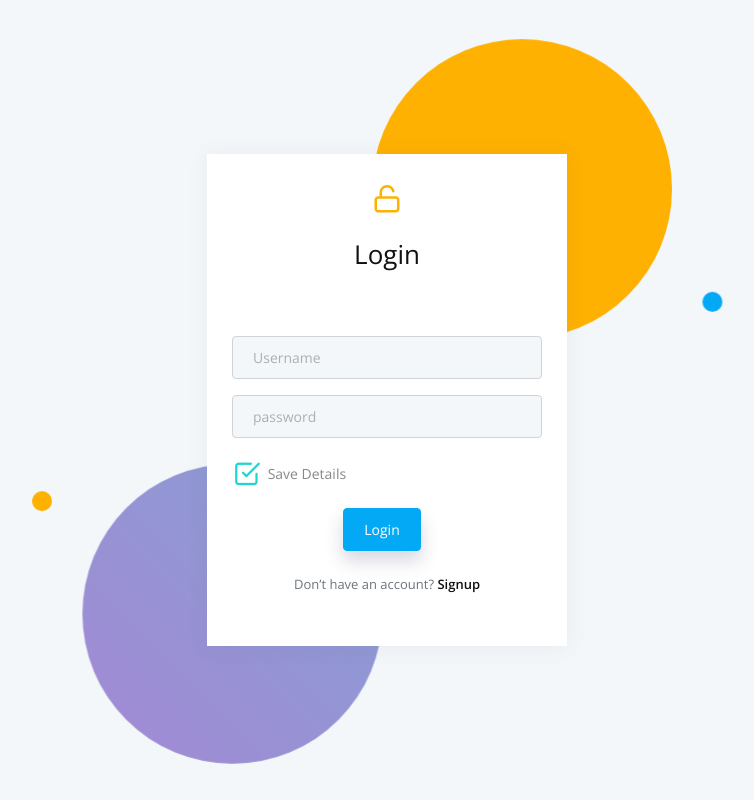
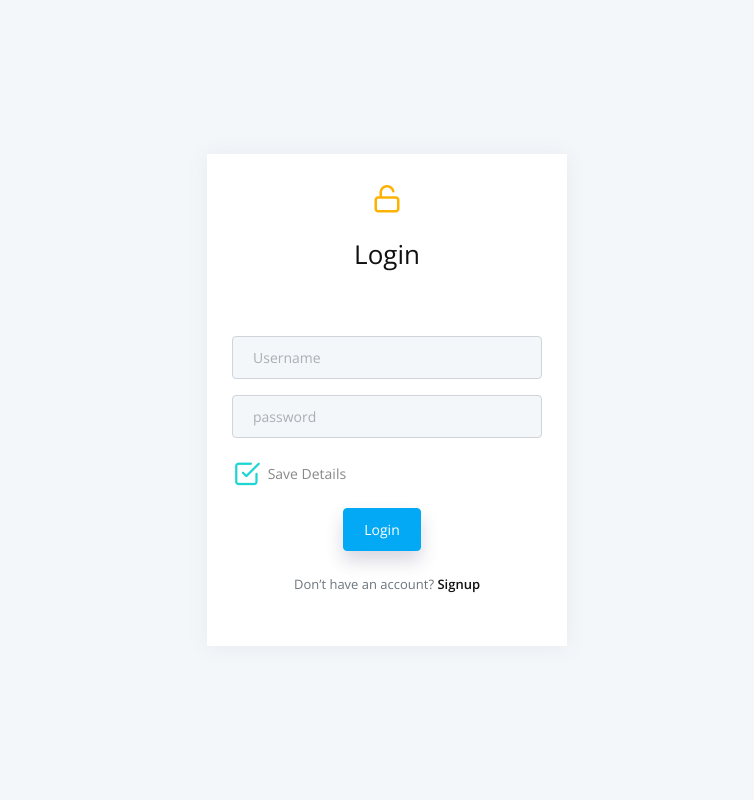
Before and after one commit to ryuga/Tortoise-Dash, a Flask app: page / in a window 1280 px wide. Shown: the whole page, without its empty margins (253-1007 px from the left). Run offline with Flask 2, Linux system fonts and the light colour scheme; some libraries are stand-ins or nearby versions.

Commit message:
disable animations

```diff
--- a/templates/accounts/login.html
+++ b/templates/accounts/login.html
@@ -6,12 +6,12 @@
 
     <div class="auth-wrapper">
         <div class="auth-content">
-            <div class="auth-bg">
-                <span class="r"></span>
-                <span class="r s"></span>
-                <span class="r s"></span>
-                <span class="r"></span>
-            </div>
+{#            <div class="auth-bg">#}
+{#                <span class="r"></span>#}
+{#                <span class="r s"></span>#}
+{#                <span class="r s"></span>#}
+{#                <span class="r"></span>#}
+{#            </div>#}
             <div class="card">
                 <div class="card-body text-center">
                     <div class="mb-4">
```
Also changed, not shown: templates/accounts/register.html (+6 -6 lines).
